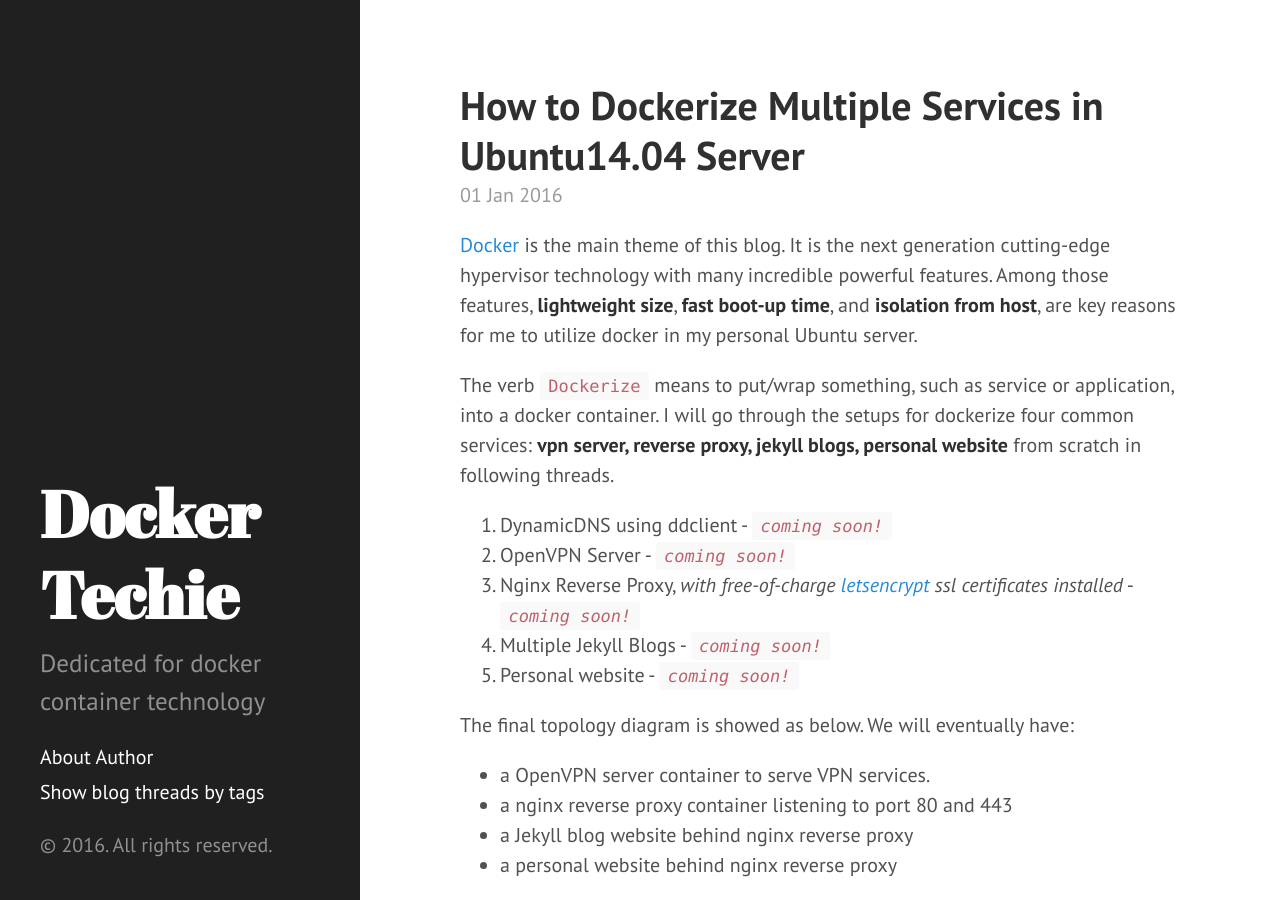
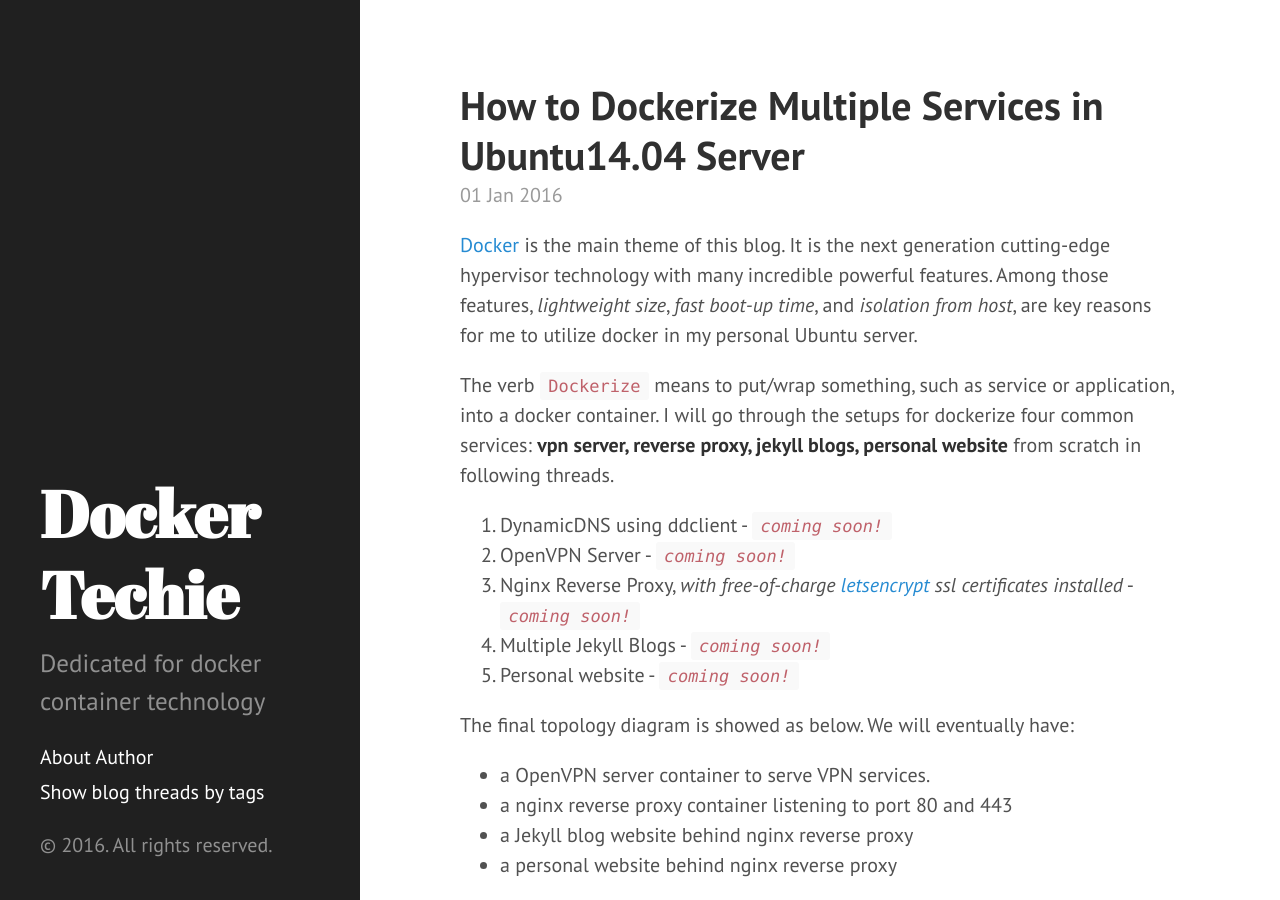
Before and after one commit to Xixiao007/Xixiao007.github.io, a Jekyll site: the page built from _posts/2016-01-01-setup-docker-container-services.md, in a window 1280 px wide and 900 px high. Built offline with Jekyll 4.4.1, drawn with Linux system fonts in a browser that asks for light colours; nearby versions of some CDN libraries; comment, search, counter and statistics services are not loaded; grey boxes are pictures that could not be loaded.

Commit message:
"commit"

```diff
--- a/_posts/2016-01-01-setup-docker-container-services.md
+++ b/_posts/2016-01-01-setup-docker-container-services.md
@@ -5,7 +5,7 @@
 comments: true
 ---
 
-[Docker](https://www.docker.com/what-docker) is the main theme of this blog. It is the next generation cutting-edge hypervisor technology with many incredible powerful features. Among those features, **lightweight size**, **fast boot-up time**, and **isolation from host**, are key reasons for me to utilize docker in my personal Ubuntu server.
+[Docker](https://www.docker.com/what-docker) is the main theme of this blog. It is the next generation cutting-edge hypervisor technology with many incredible powerful features. Among those features, *lightweight size*, *fast boot-up time*, and *isolation from host*, are key reasons for me to utilize docker in my personal Ubuntu server.
 
 The verb `Dockerize` means to put/wrap something, such as service or application, into a docker container. I will go through the setups for dockerize four common services: **vpn server, reverse proxy, jekyll blogs, personal website** from scratch in following threads.
 
```
